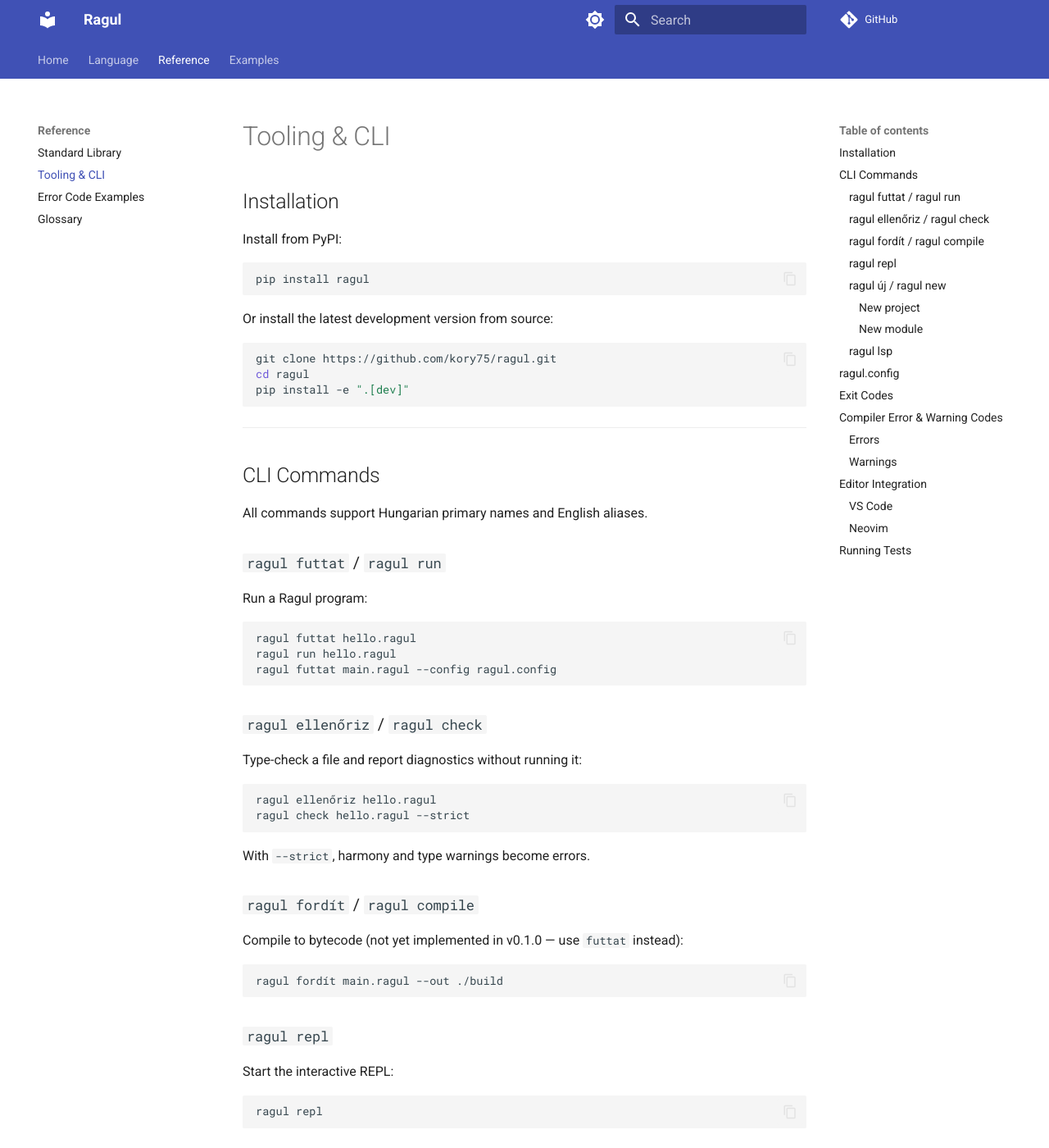
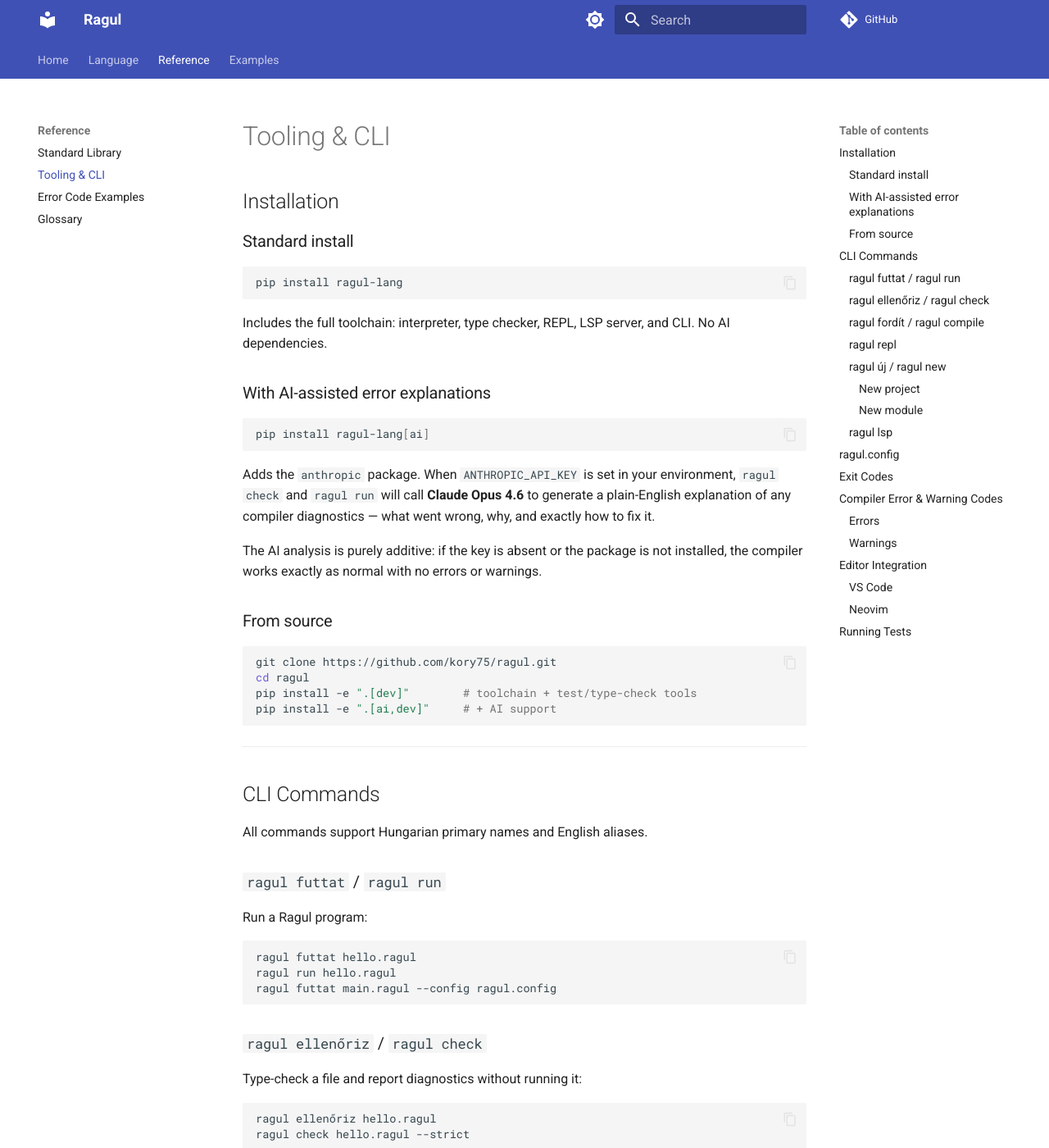
Before and after one commit to kory75/ragul, an MkDocs documentation site: the page built from docs/tooling.md, in a window 1280 px wide and 1400 px high. Shown: the whole window at 82% size. Built offline with MkDocs 1.6.1 and Material for MkDocs 9.7.7, drawn with Linux system fonts in a browser that asks for light colours; comment, search, counter and statistics services are not loaded.

Commit message:
Feat: make anthropic an optional [ai] extra; fix orchestrator thinking param
anthropic is now opt-in — plain `pip install ragul-lang` no longer pulls
in the Anthropic SDK. Users who want AI-assisted error explanations install
`pip install ragul-lang[ai]` and set ANTHROPIC_API_KEY. The orchestrator
already handled the absent-key case gracefully; the absent-package case is
caught by the existing try/except in _with_analysis.

Also removed the invalid `thinking={"type": "adaptive"}` parameter from
the Claude API call in orchestrator.py — "adaptive" is not a valid thinking
type and would have caused API errors.

Updated README, docs/index.md, and docs/tooling.md with the new install
options and an explanation of the AI analysis feature.

````diff
--- a/docs/tooling.md
+++ b/docs/tooling.md
@@ -2,18 +2,31 @@
 
 ## Installation
 
-Install from PyPI:
+### Standard install
 
 ```bash
-pip install ragul
+pip install ragul-lang
 ```
 
-Or install the latest development version from source:
+Includes the full toolchain: interpreter, type checker, REPL, LSP server, and CLI. No AI dependencies.
+
+### With AI-assisted error explanations
+
+```bash
+pip install ragul-lang[ai]
+```
+
+Adds the `anthropic` package. When `ANTHROPIC_API_KEY` is set in your environment, `ragul check` and `ragul run` will call **Claude Opus 4.6** to generate a plain-English explanation of any compiler diagnostics — what went wrong, why, and exactly how to fix it.
+
+The AI analysis is purely additive: if the key is absent or the package is not installed, the compiler works exactly as normal with no errors or warnings.
+
+### From source
 
 ```bash
 git clone https://github.com/kory75/ragul.git
 cd ragul
-pip install -e ".[dev]"
+pip install -e ".[dev]"        # toolchain + test/type-check tools
+pip install -e ".[ai,dev]"     # + AI support
 ```
 
 ---
--- a/pyproject.toml
+++ b/pyproject.toml
@@ -26,7 +26,6 @@
     "rich>=13.0",
     "pygls>=1.3",
     "prompt_toolkit>=3.0",
-    "anthropic>=0.40",
 ]
 
 [project.urls]
@@ -39,6 +38,9 @@
 ragul = "ragul.main:main"
 
 [project.optional-dependencies]
+ai = [
+    "anthropic>=0.40",
+]
 dev = [
     "pytest>=8.0",
     "pytest-json-report",
````
Also changed, not shown: README.md (+8 -1 lines), docs/index.md (+8 -0 lines), 1 other file.
